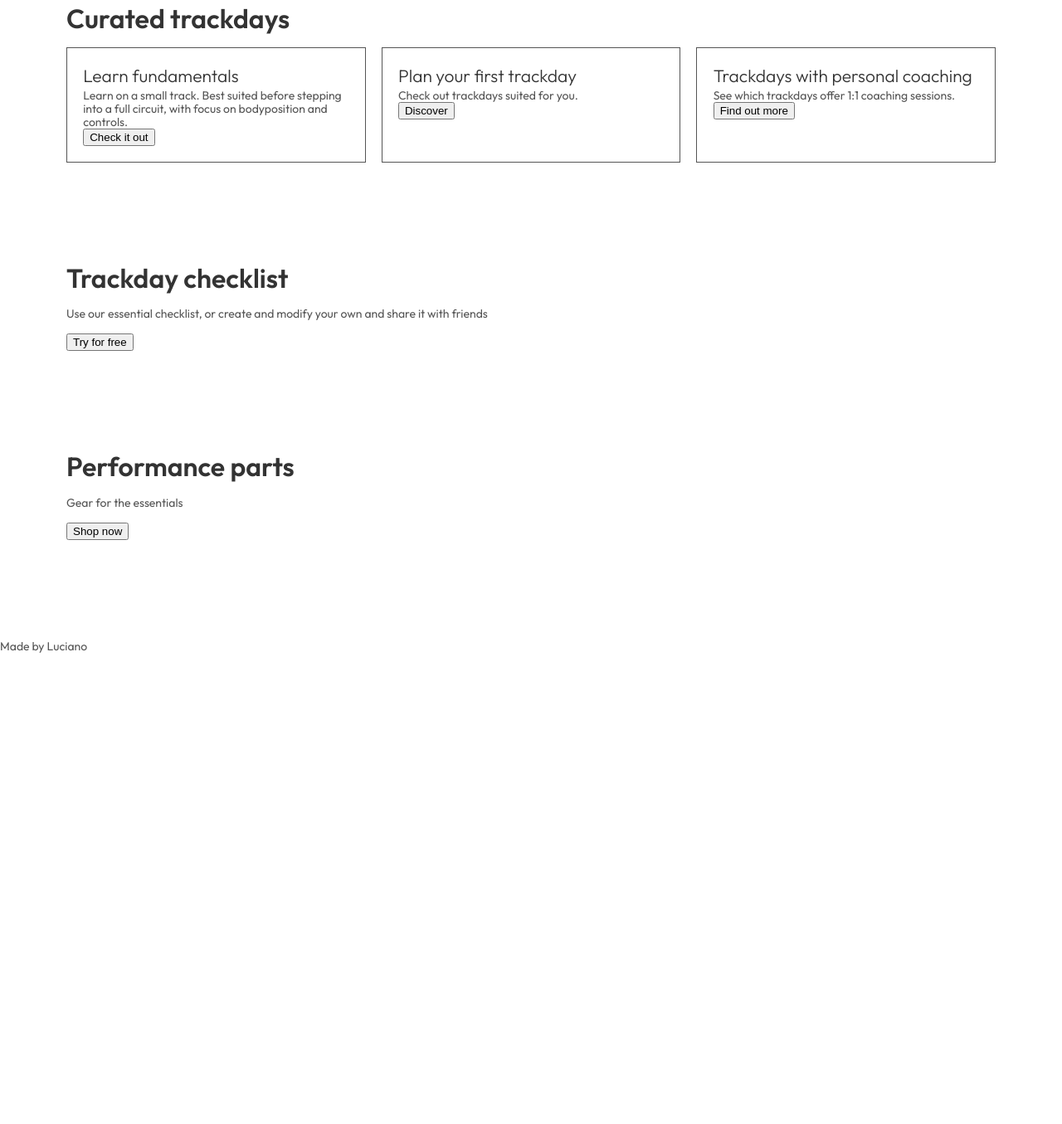
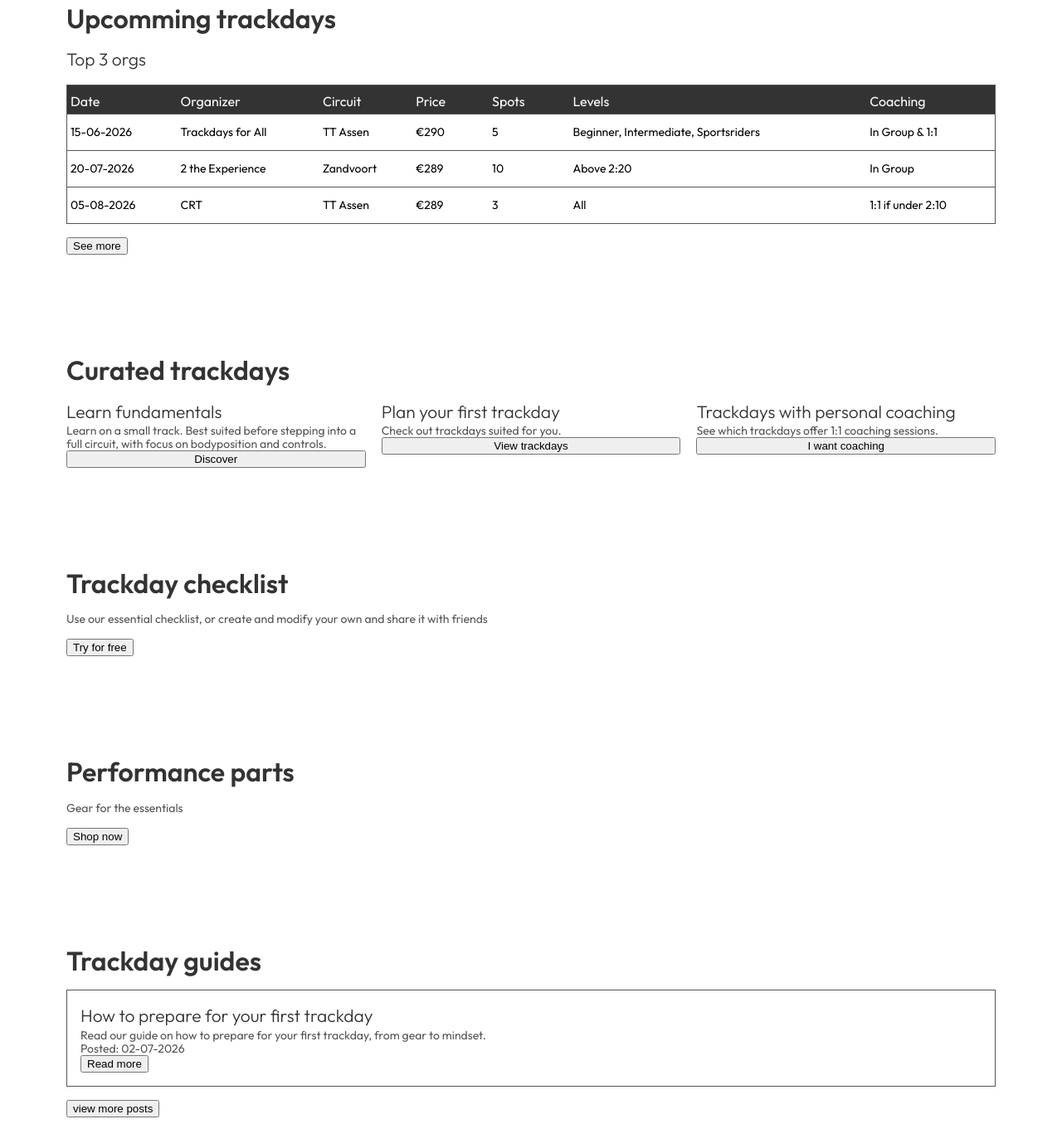
Before and after one commit to Luciano765/trackready, a plain HTML site: page index.html in a window 1280 px wide. Shown: the part 665-2020 px from the top of the page at 83% size. Before the commit the page ends 1453 px from the top, so only its background shows below. Drawn offline with Linux system fonts and the light colour scheme.

Commit message:
Add trackday guide section

```diff
--- a/index.html
+++ b/index.html
@@ -71,26 +71,74 @@
             </section>
 
 
+            <section id="compare-orgs" class="section-spacing">
+                <h2>Upcomming trackdays</h2>
+                <h3>Top 3 orgs</h3>
+                <table>
+                    <tr>
+                        <th scope="col">Date</th>
+                        <th scope="col">Organizer</th>
+                        <th scope="col">Circuit</th>
+                        <th scope="col">Price</th>
+                        <th scope="col">Spots</th>
+                        <th scope="col">Levels</th>
+                        <th scope="col">Coaching</th>
+                    </tr>
+                    <tbody>
+                        <td><time datetime="2026-06-15">15-06-2026</time></td>
+                        <td>Trackdays for All</td>
+                        <td>TT Assen</td>
+                        <td>€290</td>
+                        <td>5</td>
+                        <td>Beginner, Intermediate, Sportsriders</td>
+                        <td>In Group & 1:1</td>
+                    </tbody>
+                    <tbody>
+                        <td><time datetime="2026-07-20">20-07-2026</time></td>
+                        <td>2 the Experience</td>
+                        <td>Zandvoort</td>
+                        <td>€289</td>
+                        <td>10</td>
+                        <td>Above 2:20</td>
+                        <td>In Group</td>
+                    </tbody>
+                    <tbody>
+                        <td><time datetime="2026-08-05">05-08-2026</time></td>
+                        <td>CRT</td>
+                        <td>TT Assen</td>
+                        <td>€289</td>
+                        <td>3</td>
+                        <td>All</td>
+                        <td>1:1 if under 2:10</td>
+                    </tbody>
+
+                </table>
+                <button type="button">See more</button>
+            </section>
+
+
             <section id="curated-trackdays" class="section-spacing">
                 <h2>Curated trackdays</h2>
 
                 <div class="curated-trackday-list">
+
                     <article class="curated-trackday-card">
                         <h3>Learn fundamentals</h3>
                         <p>Learn on a small track. Best suited before stepping into a full circuit, with focus on bodyposition and controls.</p>
-                        <button type="button">Check it out</button>
+                        <button type="button">Discover</button>
                     </article>
+
 
                     <article class="curated-trackday-card">
                         <h3>Plan your first trackday</h3>
                         <p>Check out trackdays suited for you.</p>
-                        <button type="button">Discover</button>
+                        <button type="button">View trackdays</button>
                     </article>
 
                     <article class="curated-trackday-card">
                         <h3>Trackdays with personal coaching</h3>
                         <p>See which trackdays offer 1:1 coaching sessions.</p>
-                        <button type="button">Find out more</button>
+                        <button type="button">I want coaching</button>
                     </article>
                 </div>
 
@@ -109,11 +157,24 @@
                 <button type="button">Shop now</button>
             </section>
 
+            <section id="guides" class="section-spacing">
+                <h2>Trackday guides</h2>
+                <article class="guide-card">
+                    <div class="guide-content">
+                        <h3>How to prepare for your first trackday</h3>
+                        <p>Read our guide on how to prepare for your first trackday, from gear to mindset.</p>
+                        <p>Posted: <time datetime="2026-07-02">02-07-2026</time></p>
+                    </div>
+                    <button type="button">Read more</button>
+                </article>
+                <button type="button">view more posts</button>
+            </section>
+
         </main>
 
         <footer>
-            <div class="conainer">
-              <p>Made by Luciano</p>
+            <div class="conainer"></div>
+            <p>Made by Luciano</p>
             </div>
         </footer>
 
--- a/style.css
+++ b/style.css
@@ -12,9 +12,9 @@
 
 :root {
     /* Colors */
-    --color-text-primary: #333;
-    --color-text-secondary: #555;
-    --color-background: #fff;
+    --color-text-black: #333;
+    --color-text-grey: #555;
+    --color-white: #fff;
     --color-accent: firebrick;
 
     /* Typography */
@@ -26,6 +26,7 @@
     --font-size-xl: 3rem;
 
     --font-weight-normal: 300;
+    --font-weight-medium: 400;
     --font-weight-bold: 600;
 
     /* Spacing */
@@ -80,37 +81,40 @@ h2 {
     font-size: var(--font-size-lg);
     font-weight: var(--font-weight-bold);
     line-height: 1.2;
-    color: var(--color-text-primary);
+    color: var(--color-text-black);
 }
 
 h3 {
     font-size: var(--font-size-md);
     font-weight: var(--font-weight-normal);
     line-height: 1.4;
-    color: var(--color-text-primary);
+    color: var(--color-text-black);
 }
 
 p {
     font-size: var(--font-size-sm);
     line-height: 1rem;
-    color: var(--color-text-secondary);
+    color: var(--color-text-grey);
 }
 
 label {
     font-size: var(--font-size-sm);
     line-height: 1rem;
-    color: var(--color-text-secondary);
+    color: var(--color-text-grey);
     text-transform: uppercase;
     font-weight: var(--font-weight-bold);
     letter-spacing: 1.2px;
 }
 
-
+/* ----------------------------------- */
 /* ----------Sections---------------- */
+/* ----------------------------------- */
 
 .section-spacing {
     margin-block-end: var(--space-2xl);
 }
+
+/* ---------Curated trackdays---------------- */
 
 .curated-trackday-list {
     display: flex;
@@ -119,7 +123,49 @@ label {
 }
 
 .curated-trackday-card {
+    display: flex;
+    flex-direction: column;
     flex: 1;
-    padding: var(--space-md);
-    border: 1px solid var(--color-text-secondary);
+    padding: var(--space-sm)
+    border: 1px solid var(--color-text-grey);
+
 }
+
+/* ----------Compare orgs table---------------- */
+
+#compare-orgs table{
+    border: 1px solid var(--color-text-grey);
+    width: 100%;
+    text-align: left;
+    border-collapse: collapse;
+}
+
+#compare-orgs th {
+    background-color: var(--color-text-black);
+    color: var(--color-white);
+    font-weight: var(--font-weight-medium);
+    text-align: left;
+    padding: 10px 20px 4px 4px;
+}
+
+#compare-orgs td {
+    font-size: var(--font-size-sm);
+    padding: 12px 4px 12px 4px;
+}
+
+#compare-orgs tr {
+    border-bottom: 1px solid var(--color-text-grey);
+}
+
+/* ----------Blog--------------- */
+
+.guide-card {
+    border: 1px solid var(--color-text-grey);
+    padding: var(--space-sm);
+    gap: var(--space-sm);
+}
+
+.guide-card {
+    border: 1px solid var(--color-text-grey);
+    padding: var(--space-sm);
+}
```
